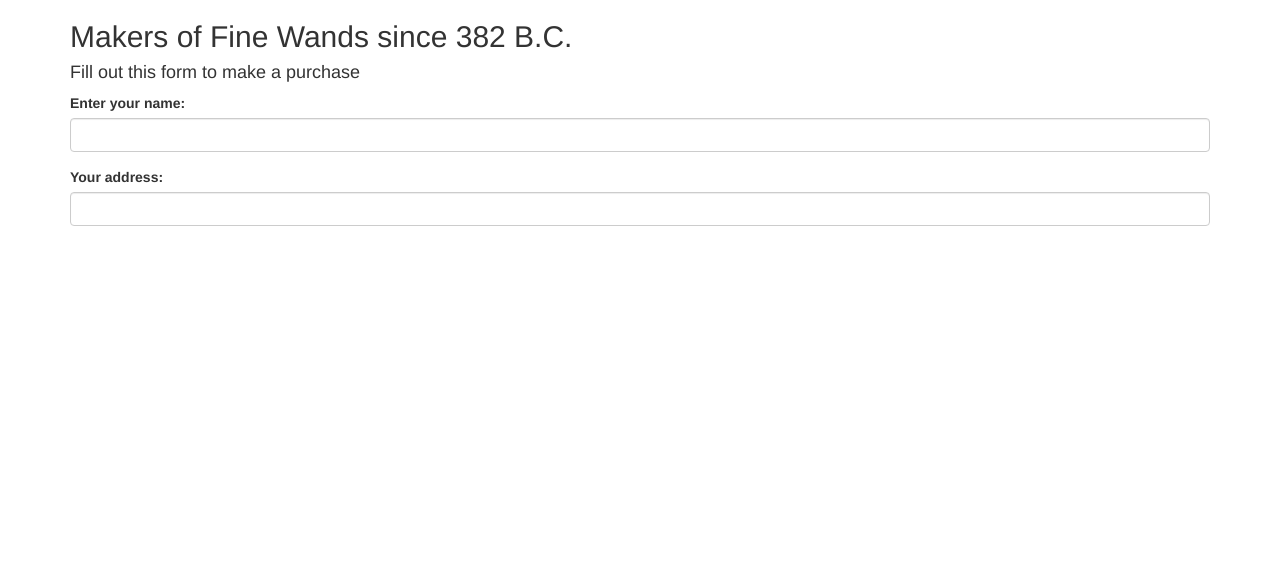
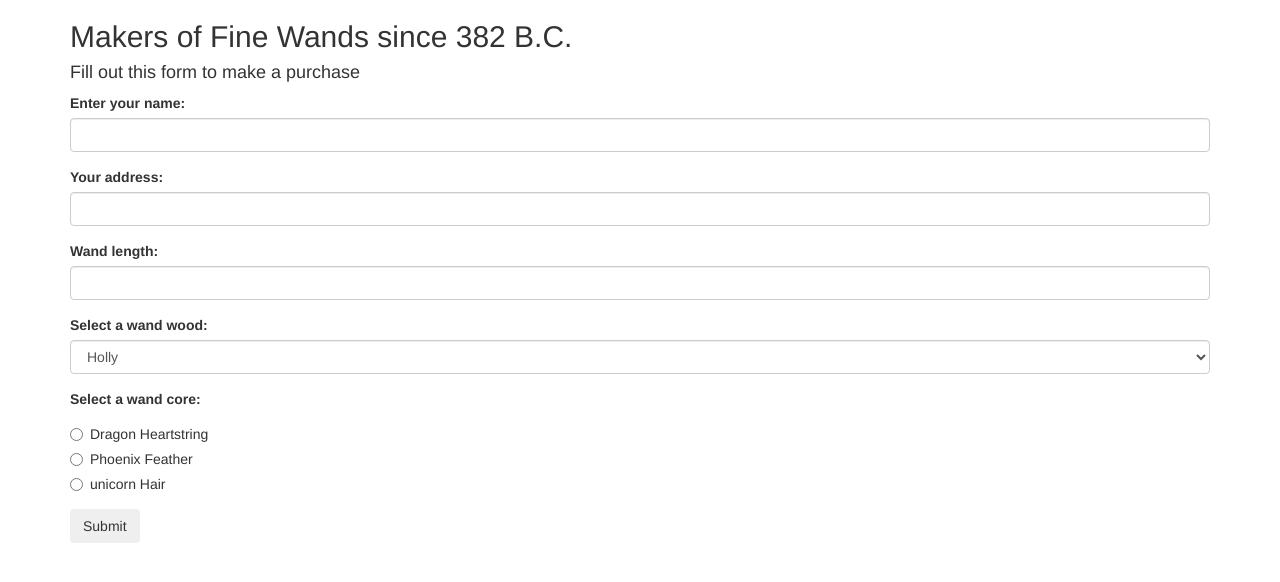
Before and after one commit to silvermistshadow/marketplace, a plain HTML site: page index.html in a window 1280 px wide. Drawn offline with Linux system fonts and the light colour scheme.

Commit message:
finalize html

```diff
--- a/index.html
+++ b/index.html
@@ -23,7 +23,42 @@
             <label for="address">Your address:</label>
             <input id="address" class="form-control" type="text">
           </div>
-
+          <div class="form-group">
+            <label for="wandLength">Wand length:</label>
+            <input id="wandLength" class="form-control" type="text">
+          </div>
+          <div class="form-group">
+            <label for="wandWood">Select a wand wood:</label>
+            <select class="form-control" id="wandWood">
+              <option>Holly</option>
+              <option>Ash</option>
+              <option>Willow</option>
+              <option>Walnut</option>
+              <option>Hawthorn</option>
+            </select>
+          </div>
+          <div class="form-group">
+            <label for="wandCore">Select a wand core:</label>
+            <div class="radio">
+              <label>
+                <input type="radio" name="wandCore" value="Dragon Heartstring">
+                Dragon Heartstring
+              </label>
+            </div>
+            <div class="radio">
+              <label>
+                <input type="radio" name="wandCore" value="Phoenix Feather">
+                Phoenix Feather
+              </label>
+            </div>
+            <div class="radio">
+              <label>
+                <input type="radio" name="wandCore" value="Unicorn Hair">
+                unicorn Hair
+              </label>
+            </div>
+          </div>
+          <button type="submit" class="btn">Submit</button>
 
         </form>
 
```
